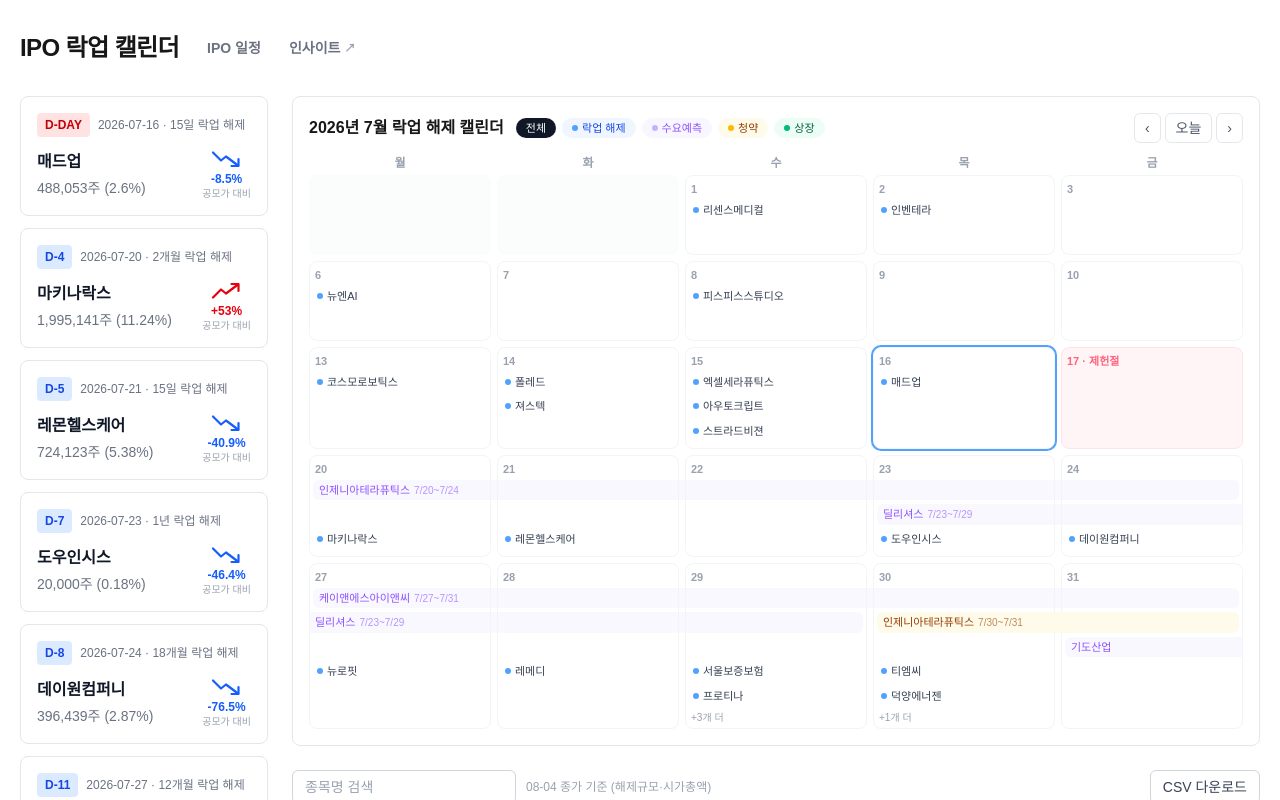
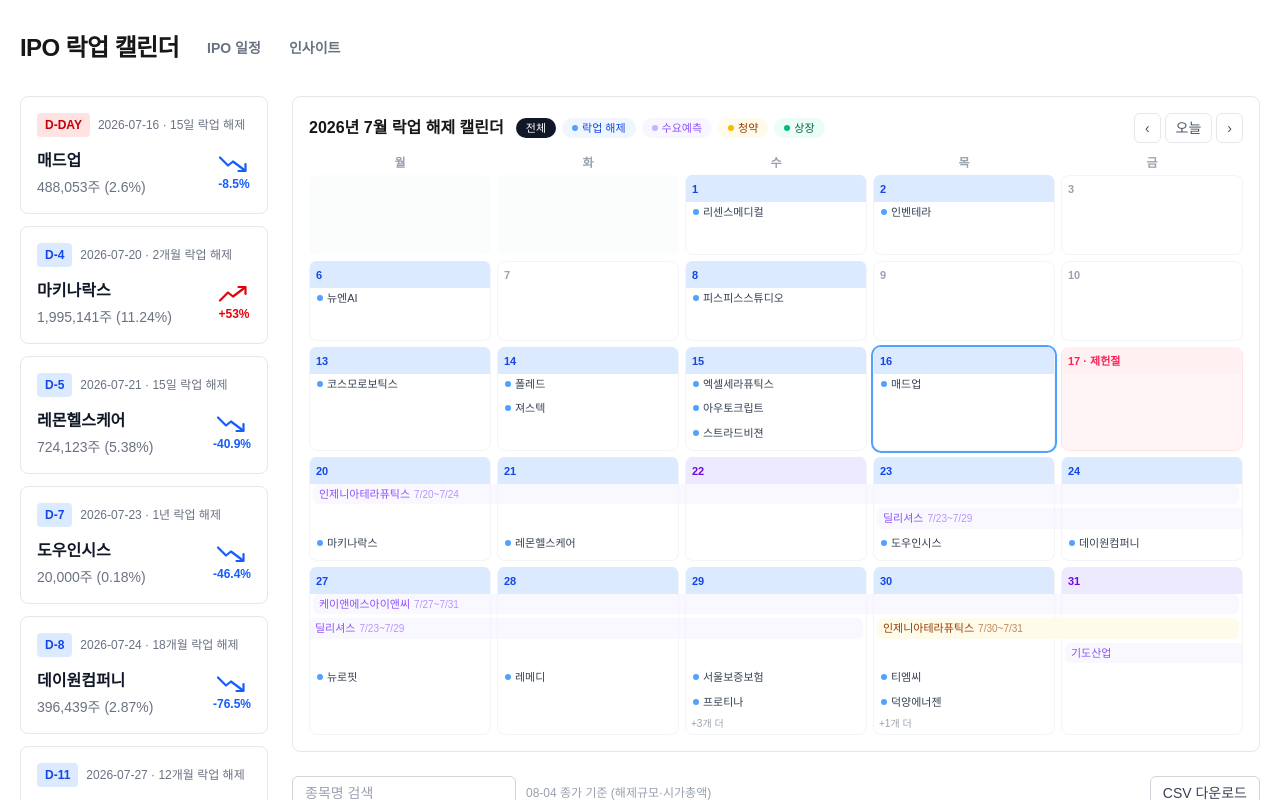
Before and after one commit to wjdwngkdsla-debug/invest-insight, a Next.js app: page / in a window 1280 px wide. Shown: the top 800 px of the page. Built offline with nearby package versions, Linux system fonts and the light colour scheme.

Commit message:
fix: refine IPO status and lockup display

```diff
--- a/app/ipo/page.tsx
+++ b/app/ipo/page.tsx
@@ -143,9 +143,9 @@ function CommitTable({ item }: { item: IpoItem }) {
     const a = apply.find((t) => t.period === period);
     const b = alloc.find((t) => t.period === period);
     // 배정률 = 신청 물량 중 실제로 배정받은 비율
-    const allocRate = a?.qty && b?.qty ? (b.qty / a.qty) * 100 : null;
+    const allocRate = a?.qty && b?.qty !== undefined ? (b.qty / a.qty) * 100 : null;
     // 배정 비중 = 전체 기관 배정 중 이 구간의 몫 (합 100%)
-    const allocShare = b?.qty && totalAlloc ? (b.qty / totalAlloc) * 100 : null;
+    const allocShare = b?.qty !== undefined && totalAlloc ? (b.qty / totalAlloc) * 100 : null;
     return { period, applyQty: a?.qty ?? null, allocQty: b?.qty ?? null, allocRate, allocShare };
   });
   const commitShare = rows.filter((r) => r.period !== "미확약").reduce((s, r) => s + (r.allocShare ?? 0), 0);
@@ -196,7 +196,7 @@ function CommitTable({ item }: { item: IpoItem }) {
                       <span className="h-1.5 flex-1 rounded-full bg-gray-100">
                         <span
                           className={`block h-1.5 rounded-full ${muted ? "bg-gray-300" : "bg-blue-600"}`}
-                          style={{ width: `${Math.max(2, Math.round(row.allocShare))}%` }}
+                          style={{ width: `${row.allocShare > 0 ? Math.max(2, Math.round(row.allocShare)) : 0}%` }}
                         />
                       </span>
                       <span className={`min-w-[44px] text-right font-bold tabular-nums ${muted ? "text-gray-400" : "text-blue-600"}`}>
@@ -299,7 +299,6 @@ function IpoCard({ item, lockupHref }: { item: IpoItem; lockupHref?: string }) {
                 className="group/cta inline-flex h-8 items-center gap-1.5 rounded-full bg-blue-600 px-3.5 text-[11.5px] font-semibold text-white transition-colors hover:bg-blue-700"
               >
                 {item.name} 분석 콘텐츠 보러가기
-                <svg viewBox="0 0 24 24" className="h-3 w-3 transition-transform group-hover/cta:-translate-y-0.5 group-hover/cta:translate-x-0.5" fill="none" stroke="currentColor" strokeWidth="2.6" strokeLinecap="round" strokeLinejoin="round"><path d="M7 17 17 7M9 7h8v8" /></svg>
               </a>
             )}
           </span>
--- a/app/page.tsx
+++ b/app/page.tsx
@@ -20,17 +20,21 @@ function groupTitle(group: UpcomingGroup): string {
 }
 
 
-// 공모가 대비 등락률 + 추세 화살표 — 상승 빨강, 하락 파랑 (국내 시장 관례)
-function TrendBadge({ ipoPrice, closePrice }: { ipoPrice: number; closePrice: number }) {
+// 메인에서는 상세 설명을 덜고 추세만 보여준다. 거래정지 종목은 오래된 종가 대신 상태를 표시한다.
+function TrendBadge({ ipoPrice, closePrice, tradingSuspended }: { ipoPrice: number; closePrice: number; tradingSuspended?: boolean }) {
+  if (tradingSuspended) {
+    return (
+      <span className="flex shrink-0 items-center rounded-md bg-gray-100 px-2.5 py-1.5 text-xs font-bold text-gray-600">
+        거래정지
+      </span>
+    );
+  }
   if (!ipoPrice || !closePrice) return null;
   const pct = ((closePrice - ipoPrice) / ipoPrice) * 100;
   const rounded = Math.round(pct * 10) / 10;
   const isUp = rounded >= 0;
   return (
-    <span
-      className={`flex shrink-0 flex-col items-center gap-0.5 ${isUp ? "text-red-600" : "text-blue-600"}`}
-      title="공모가 대비 등락률"
-    >
+    <span className={`flex shrink-0 flex-col items-center gap-0.5 ${isUp ? "text-red-600" : "text-blue-600"}`}>
       <svg width="34" height="20" viewBox="0 0 34 20" fill="none" aria-hidden>
         {isUp ? (
           <>
@@ -48,7 +52,6 @@ function TrendBadge({ ipoPrice, closePrice }: { ipoPrice: number; closePrice: nu
         {isUp ? "+" : ""}
         {rounded}%
       </span>
-      <span className="text-[10px] leading-none text-gray-400">공모가 대비</span>
     </span>
   );
 }
@@ -105,7 +108,7 @@ function UpcomingEventCard({ event }: { event: UpcomingGroup }) {
               {formatQty(event.qty)}주 ({event.pct}%)
             </p>
           </div>
-          <TrendBadge ipoPrice={event.ipoPrice} closePrice={event.closePrice} />
+          <TrendBadge ipoPrice={event.ipoPrice} closePrice={event.closePrice} tradingSuspended={event.tradingSuspended} />
         </div>
       </Link>
       <EventHoverCard event={event} />
--- a/components/LockupCalendar.tsx
+++ b/components/LockupCalendar.tsx
@@ -86,6 +86,14 @@ const GROUP_BG: Record<CalendarEventKind, string> = {
   forecast: "bg-violet-50/70",
   sub: "bg-amber-50/70",
   listing: "bg-emerald-50/70",
+};
+
+// 일정이 있는 날은 날짜 머리 부분만 채워 빈 줄이나 렌더링 장애처럼 보이지 않게 한다.
+const DAY_HEADER_STYLE: Record<CalendarEventKind, string> = {
+  lockup: "bg-blue-100 text-blue-700",
+  forecast: "bg-violet-100 text-violet-700",
+  sub: "bg-amber-100 text-amber-800",
+  listing: "bg-emerald-100 text-emerald-800",
 };
 
 
@@ -298,6 +306,18 @@ export function LockupCalendar({
     return ev.kind === "lockup" ? `/stock/${ev.code}` : "/ipo";
   }
 
+  function dayHeaderKind(dateStr: string): CalendarEventKind | null {
+    const kinds: CalendarEventKind[] = [];
+    for (const event of eventsByDate.get(dateStr) || []) {
+      const kind = event.kind || "lockup";
+      if (active.has(kind)) kinds.push(kind);
+    }
+    for (const event of rangeEvents) {
+      if (active.has(event.kind) && event.start <= dateStr && dateStr <= event.end) kinds.push(event.kind);
+    }
+    return kinds.sort((a, b) => KIND_ORDER[a] - KIND_ORDER[b])[0] || null;
+  }
+
 
 
 
@@ -406,10 +426,17 @@ export function LockupCalendar({
               <div className="relative grid min-h-20 grid-cols-5 gap-x-1.5 pb-1" style={{ gridAutoRows: "min-content" }}>
                 {week.map((cell, i) => {
                   const holidayName = cell ? holidays[cell.dateStr] : undefined;
+                  const headerKind = cell && !holidayName ? dayHeaderKind(cell.dateStr) : null;
                   return (
-                    <div key={`day-${i}`} style={{ gridColumn: i + 1, gridRow: 1 }} className="px-1.5 pb-0.5 pt-1.5">
+                    <div
+                      key={`day-${i}`}
+                      style={{ gridColumn: i + 1, gridRow: 1 }}
+                      className={`mx-px rounded-t-md px-1.5 pb-1 pt-1.5 ${
+                        holidayName ? "bg-rose-50 text-rose-500" : headerKind ? DAY_HEADER_STYLE[headerKind] : "text-gray-400"
+                      }`}
+                    >
                       {cell && (
-                        <p className={`truncate text-[11px] font-semibold ${holidayName ? "text-rose-400" : "text-gray-400"}`}>
+                        <p className="truncate text-[11px] font-semibold">
                           {cell.day}
                           {holidayName ? ` · ${holidayName}` : ""}
                         </p>
--- a/components/NavTabs.tsx
+++ b/components/NavTabs.tsx
@@ -23,9 +23,6 @@ export default function NavTabs() {
         className={`${TAB_BASE} ${TAB_IDLE} inline-flex items-center gap-1`}
       >
         인사이트
-        <span aria-hidden className="text-[11px] leading-none text-gray-400">
-          ↗
-        </span>
       </Link>
     </nav>
   );
--- a/components/StockHero.tsx
+++ b/components/StockHero.tsx
@@ -180,7 +180,6 @@ export function StockHero({
               className="flex flex-1 items-center justify-center gap-2 rounded-2xl bg-blue-600 px-4 py-3 text-[13px] font-bold text-white transition-colors hover:bg-blue-700"
             >
               {contentLabel}
-              <svg viewBox="0 0 24 24" className="h-3.5 w-3.5" fill="none" stroke="currentColor" strokeWidth="2.6" strokeLinecap="round" strokeLinejoin="round"><path d="M7 17 17 7M9 7h8v8" /></svg>
             </Link>
           </div>
         </div>
@@ -198,7 +197,6 @@ export function StockHero({
               className="group inline-flex h-8 items-center gap-1.5 rounded-full bg-blue-600 px-3.5 text-[11.5px] font-semibold text-white transition-colors hover:bg-blue-700"
             >
               {contentLabel}
-              <svg viewBox="0 0 24 24" className="h-3 w-3 transition-transform group-hover:-translate-y-0.5 group-hover:translate-x-0.5" fill="none" stroke="currentColor" strokeWidth="2.6" strokeLinecap="round" strokeLinejoin="round"><path d="M7 17 17 7M9 7h8v8" /></svg>
             </Link>
           </div>
           <div className="grid grid-cols-2 gap-2.5">
--- a/lib/data.ts
+++ b/lib/data.ts
@@ -72,6 +72,7 @@ export interface UpcomingGroup {
   listing_date: string;
   shares: number;
   closePrice: number;
+  tradingSuspended?: boolean;
   ipoPrice: number;
   tradable_date: string;
   date_display: string;
@@ -258,6 +259,7 @@ export function getEventGroupsByStock(stock: StockLockup): UpcomingGroup[] {
       listing_date: stock.listing_date,
       shares: stock.shares,
       closePrice: stock.close_price,
+      tradingSuspended: stock.trading_suspended,
       ipoPrice: stock.ipo_price || 0,
       tradable_date: tradableDate,
       date_display: events[0]?.date_display || tradableDate,
--- a/lib/types.ts
+++ b/lib/types.ts
@@ -45,6 +45,7 @@ export interface StockLockup {
   shares: number; // 최근 상장주식수(KRX) — 비율·종가 시가총액 기준
   initial_shares?: number; // 상장 시점 주식수 — 공모가 기준 시가총액 산출용
   close_price: number;
+  trading_suspended?: boolean; // KRX 종목기본정보에는 있으나 당일 시세에서 빠진 거래정지 종목
   market_cap?: number;
   ipo_price?: number; // 확정 공모가(원). 0 또는 없음 = 미확인
   content_url?: string; // 종목 분석 포스팅 링크(종목관리 탭 입력). 없으면 기본 블로그
```
Also changed, not shown: lib/ipo.ts (+15 -4 lines), data/ipo_schedule.json, data/site_data.json, data/stock_management.json, 1 other file (tests, documents, lock files or other folders).
